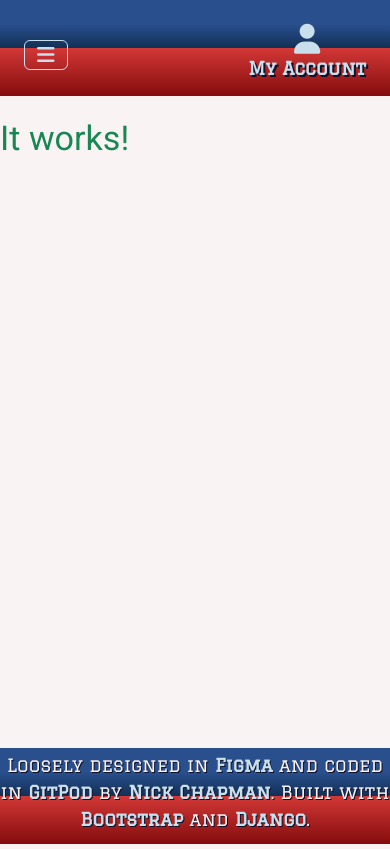
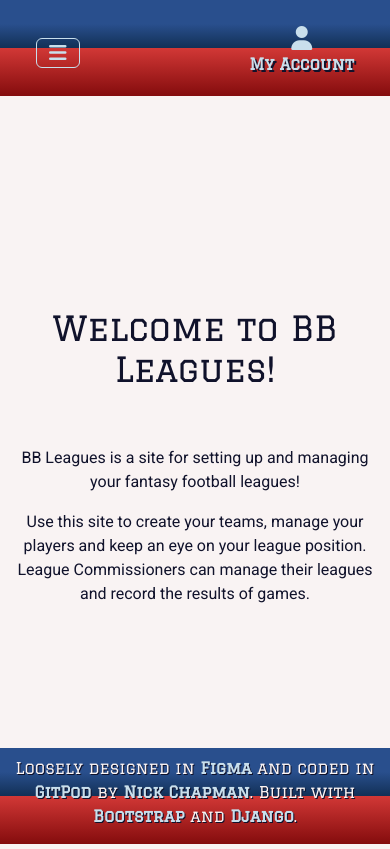
Before and after one commit to NickChapman1988/BBLeagues, a Django app: page / in a window 390 px wide. Run offline with Django 4.2, Linux system fonts and the light colour scheme.

Commit message:
Add index.html content and fix nav menu on mobile

```diff
--- a/home/templates/home/index.html
+++ b/home/templates/home/index.html
@@ -1,6 +1,29 @@
 {% extends "base.html" %}
 {% load static %}
 
+{% block page_header %}
+<div class="container header-container pt-5">
+    <div class="row">
+        <div class="col text-center">
+            <h2 class="display-4 logo-font">
+                Welcome to BB Leagues!
+            </h2>
+        </div>
+    </div>
+</div>
+{% endblock %}
 {% block content %}
-    <h1 class="display-4 text-success">It works!</h1>
+    <div class="container main-page-text mt-5">
+        <div class="row">
+            <div class="col col-md-8 offset-md-2 col-lg-6 offset-lg-3 text-center">
+                <p>
+                    BB Leagues is a site for setting up and managing your fantasy football leagues!
+                </p>
+                <p>
+                    Use this site to create your teams, manage your players and keep an eye on your league position.
+                    League Commissioners can manage their leagues and record the results of games.
+                </p>
+            </div>
+        </div>
+    </div>
 {% endblock %}
--- a/static/css/base.css
+++ b/static/css/base.css
@@ -16,13 +16,12 @@ body {
   font-family: "Roboto", sans-serif;
 }
 
-.container-fluid, .row, .col {
-  padding: 0;
-  margin: 0;
+.logo-font {
+  font-family: "Graduate", serif;
 }
 
-.logo-font {
-  font-family: "Graduate", serif;
+main {
+  min-height: 100svh;
 }
 
 /*------------------------------------- Header ------------------------ */
@@ -38,11 +37,15 @@ body {
   text-shadow: 2px 2px #10122b;
 }
 
+.account-div {
+  color: #c9dfec;
+}
 .account-div p {
   text-shadow: 2px 2px #10122b;
+  font-weight: 700;
 }
 .account-div i {
-  font-size: 30px;
+  font-size: 24px;
 }
 
 .color-bg {
@@ -60,6 +63,18 @@ body {
 
 .navbar-toggler {
   border: 1px solid #c9dfec;
+}
+
+#main-nav {
+  z-index: 1;
+}
+
+.main-nav-link {
+  margin-left: 10px;
+}
+
+.bg-pale {
+  background-color: #f9f3f3;
 }
 
 @media (min-width: 992px) {
@@ -98,18 +113,12 @@ body {
     background-image: linear-gradient(to bottom, #c9dfec 0%, #0082C6 40%);
   }
 }
-.main-nav-link {
-  margin-left: 10px;
+/* Move menu left to prevent overflow off screen */
+@media (min-width: 992px) {
+  #user-options-dropdown {
+    left: -30px;
+  }
 }
-
-.account-div {
-  color: #c9dfec;
-  font-size: 18px;
-}
-.account-div p {
-  font-weight: 700;
-}
-
 /*---------------------- Footer ---------*/
 footer {
   background: linear-gradient(#294f8d 25%, #123056 50%, #d23836 50%, #840c0d 100%);
@@ -118,7 +127,6 @@ footer {
   left: 0;
   height: 96px;
   color: #f9f3f3;
-  font-size: 18px;
   font-family: "Graduate", serif;
   text-shadow: 1px 1px #10122b;
 }
@@ -126,4 +134,9 @@ footer .copyright a {
   text-decoration: none;
   color: #c9dfec;
   font-weight: 700;
+}
+
+/*---------------------- Homepage ------------*/
+.header-container {
+  margin-top: 260px;
 }/*# sourceMappingURL=base.css.map */
--- a/static/css/base.scss
+++ b/static/css/base.scss
@@ -26,13 +26,12 @@ body {
     font-family: 'Roboto', sans-serif;
 }
 
-.container-fluid, .row, .col {
-    padding: 0;
-    margin: 0;
+.logo-font {
+    font-family: 'Graduate', serif;
 }
 
-.logo-font {
-    font-family: 'Graduate', serif;
+main {
+    min-height: 100svh;
 }
 
 /*------------------------------------- Header ------------------------ */
@@ -50,11 +49,13 @@ body {
 }
 
 .account-div {
+    color: $color-pale-blue;
     p {
         text-shadow: 2px 2px $color-dark;
+        font-weight: 700;
     }
     i {
-        font-size: 30px;
+         font-size: 24px;
     }
 }
 
@@ -73,6 +74,18 @@ body {
 
 .navbar-toggler {
     border: 1px solid $color-pale-blue;
+}
+
+#main-nav {
+    z-index: 1;
+}
+
+.main-nav-link {
+    margin-left: 10px;
+}
+
+.bg-pale {
+    background-color: $color-light;
 }
 
 @media (min-width: 992px){
@@ -116,16 +129,10 @@ body {
     }
 }
 
-.main-nav-link {
-    margin-left: 10px;
-}
-
-.account-div {
-    color: $color-pale-blue;
-    font-size: 18px;
-    p {
-        font-weight: 700;
-
+ /* Move menu left to prevent overflow off screen */
+@media (min-width: 992px){
+    #user-options-dropdown {
+        left: -30px;
     }
 }
 
@@ -138,7 +145,6 @@ footer {
     left: 0;
     height: 96px;
     color: $color-light;
-    font-size: 18px;
     font-family: 'Graduate', serif;
     text-shadow: 1px 1px $color-dark;
     .copyright a {
@@ -147,3 +153,9 @@ footer {
         font-weight: 700;
     }
 }
+
+/*---------------------- Homepage ------------*/
+
+.header-container {
+    margin-top: 260px;
+}
--- a/templates/base.html
+++ b/templates/base.html
@@ -38,7 +38,7 @@
     <title>Blood Bowl Leagues {% block extra_title %}{% endblock %}</title>
   </head>
   <body>
-    <header class="container-fluid mb-2">
+    <header class="container-fluid fixed-top mb-2 g-0">
       <div id="topnav" class="row d-none d-lg-flex">
         <!-- Logo -->
         <div class="col-12 col-lg-2 my-auto ">
@@ -87,7 +87,7 @@
     {% if messages %}
       <div class="message-container"></div>
     {% endif %}
-    <main>
+    <main class="d-flex flex-column">
     {% block page_header %}
     {% endblock %}
 
--- a/templates/includes/main-nav.html
+++ b/templates/includes/main-nav.html
@@ -7,52 +7,52 @@
                 </a>
             </li>
             <!-- All Leagues -->
-            <li class="nav-item dropdown main-nav-link">
+            <li class="nav-item dropdown main-nav-link bg-pale">
                 <a class="logo-font nav-btn fw-bold nav-link me-5" href="#" id="all-leagues-link" data-bs-toggle="dropdown" aria-haspopup="true" aria-expanded="false">
                     All Leagues
                 </a>
             </li>
 
             <!-- My Leagues -->
-            <li class="nav-item dropdown main-nav-link">
+            <li class="nav-item dropdown main-nav-link bg-pale">
                 <a class="logo-font nav-btn fw-bold nav-link me-5" href="#" id="my-leagues-link" data-bs-toggle="dropdown" aria-haspopup="true" aria-expanded="false">
                     My Leagues
                 </a>
-                <div class="dropdown-menu border-0" aria-labelledby="my-leagues-link">
+                <div class="dropdown-menu border-0 bg-pale" aria-labelledby="my-leagues-link">
                     {% for league in leagues %}
-                        <a href="#" class="dropdown-item logo-font">{league name}</a>
+                        <a href="#" class="dropdown-item logo-font bg-pale">{league name}</a>
                     {% endfor %}
                 </div>
             </li>
 
             <!-- My Teams -->
-            <li class="nav-item dropdown main-nav-link">
+            <li class="nav-item dropdown main-nav-link bg-pale">
                 <a class="logo-font nav-btn fw-bold nav-link me-5" href="#" id="my-teams-link" data-bs-toggle="dropdown" aria-haspopup="true" aria-expanded="false">
                     My Teams
                 </a>
-                <div class="dropdown-menu border-0" aria-labelledby="my-teams-link">
+                <div class="dropdown-menu border-0 bg-pale" aria-labelledby="my-teams-link">
                     {% for team in teams %}
-                        <a href="#" class="dropdown-item logo-font">{team name}</a>
+                        <a href="#" class="dropdown-item logo-font bg-pale">{team name}</a>
                     {% endfor %}
 
                 </div>
             </li>
 
             <!-- League Commissioner Admin -->
-            <li class="nav-item dropdown main-nav-link">
+            <li class="nav-item dropdown main-nav-link bg-pale">
                 <a class="logo-font nav-btn fw-bold nav-link me-5" href="#" id="manage-leagues-link" data-bs-toggle="dropdown" aria-haspopup="true" aria-expanded="false">
                     Manage my Leagues
                 </a>
-                <div class="dropdown-menu border-0" aria-labelledby="manage-leagues-link">
+                <div class="dropdown-menu border-0 bg-pale" aria-labelledby="manage-leagues-link">
                 {% for league in commission_leagues %}
-                    <a href="#" class="dropdown-item logo-font">{league name}</a>
+                    <a href="#" class="dropdown-item logo-font bg-pale">{league name}</a>
                 {% endfor %}
 
                 </div>
             </li>
             {% if request.user.is_superuser %}
             <!-- Admin Panel -->
-            <li class="nav-item dropdown main-nav-link">
+            <li class="nav-item dropdown main-nav-link bg-pale">
                 <a class="logo-font nav-btn fw-bold nav-link me-5" href="#" id="admin-link" data-bs-toggle="dropdown" aria-haspopup="true" aria-expanded="false">
                     Admin Control Panel
                 </a>
```
Also changed, not shown: 1 other file.
